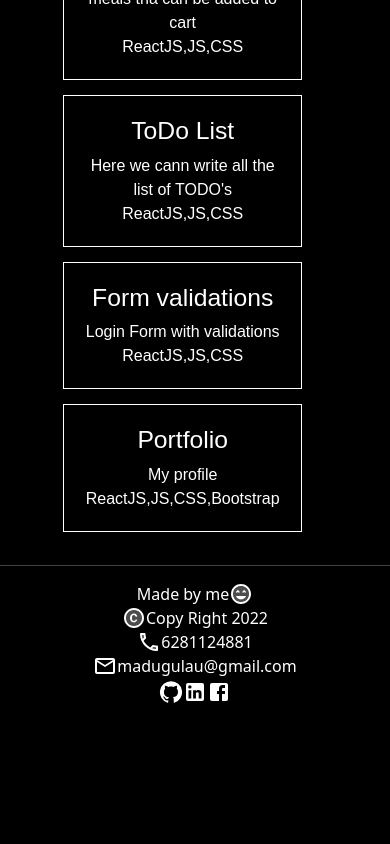
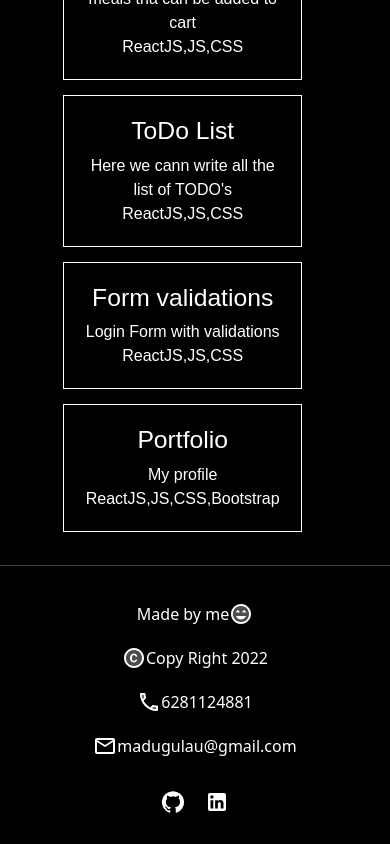
Before and after one commit to MadugulaUsha/profile, a React (Create React App) app: page / in a window 390 px wide. Shown: the part 1696-2540 px from the top of the page. Before the commit the page ends 2400 px from the top, so only its background shows below. Built offline with nearby package versions, Linux system fonts and the light colour scheme.

Commit message:
footer css changed and links added

```diff
--- a/src/Components/Footer.js
+++ b/src/Components/Footer.js
@@ -6,7 +6,8 @@ import LinkedInIcon from '@mui/icons-material/LinkedIn';
 import GitHubIcon from '@mui/icons-material/GitHub';
 import FacebookIcon from '@mui/icons-material/Facebook';
 import SentimentVerySatisfiedTwoToneIcon from '@mui/icons-material/SentimentVerySatisfiedTwoTone';
-import classes from './Footer.module.css'
+import classes from './Footer.module.css';
+
 
 
 function Footer() {
@@ -19,10 +20,10 @@ function Footer() {
 <div><CallTwoToneIcon/>6281124881</div>
 <div><MailOutlineTwoToneIcon/>  madugulau@gmail.com</div>
 </div>
-<div className='icon'>
-<GitHubIcon/>
-<LinkedInIcon/>
-<FacebookIcon/>
+<div className={classes.icon}>
+<a href= "https://github.com/MadugulaUsha" target="_blank" rel="noreferrer"><GitHubIcon/></a>
+<a href="https://www.linkedin.com/in/usha-madugula-64288a1ba/" target="_blank" rel="noreferrer"><LinkedInIcon/></a>
+{/* <a herf="https://www.facebook.com/people/Usha-Madugula/100084079875558/" target="_blank" rel="noopener"><FacebookIcon/></a> */}
 </div>
 </div>
   )
--- a/src/Components/Footer.module.css
+++ b/src/Components/Footer.module.css
@@ -1,8 +1,11 @@
 .contactDetails {
-    margin-bottom: 0;
+    margin-bottom: 20px;
    align-items: center;
    text-align: center;
    border-top: 2px solid black;
+}
+.contactDetails div{
+    padding: 10px;
 }
 .contact{
     display: flex;
@@ -12,11 +15,24 @@
 .contact div{
     display: flex;
 }
-
+.icon a{
+    padding: 10px;
+    color: white;
+}
 h6{
     padding-bottom: 10px;
 }
 @media screen and (max-width: 600px) {
+    .contactDetails {
+        margin-top: 10px;
+        margin-bottom: 20px;
+       align-items: center;
+       text-align: center;
+       border-top: 2px solid black;
+    }
+    .contactDetails div{
+        padding: 10px;
+    }
     .contact{
     align-items: center;
     }
```
